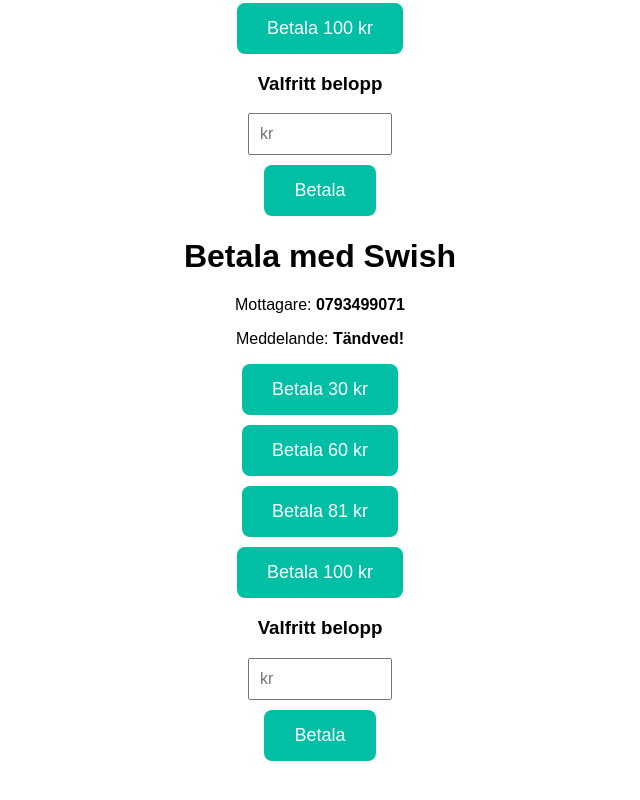
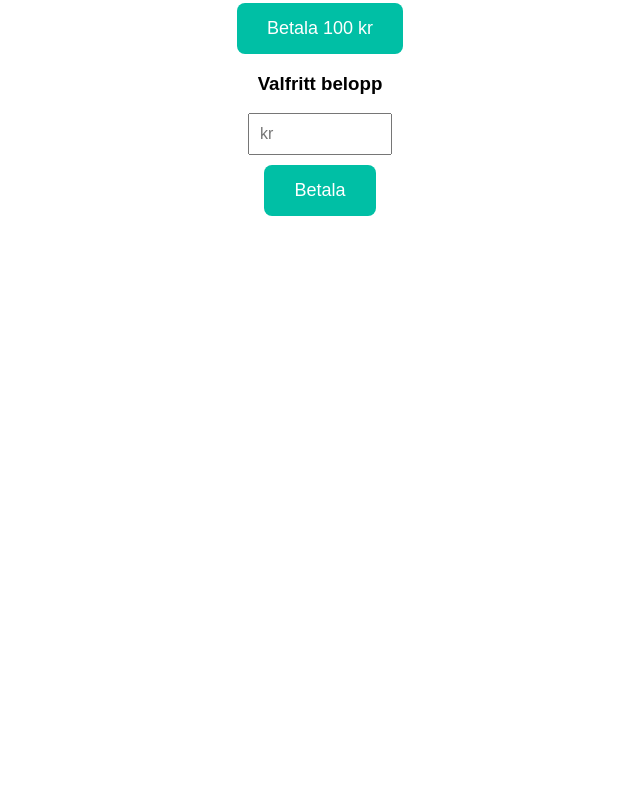
Before and after one commit to BoboBest123/swish-tandved, a plain HTML site: page index.html in a window 1280 px wide. Shown: the part 376-1176 px from the top of the page, without its empty margins (320-960 px from the left). After the commit the page ends 800 px from the top, so only its background shows below. Drawn offline with Linux system fonts and the light colour scheme.

Commit message:
Update index.html

```diff
--- a/index.html
+++ b/index.html
@@ -59,64 +59,3 @@
   </script>
 </body>
 </html>
-<!DOCTYPE html>
-<html lang="sv">
-<head>
-  <meta charset="UTF-8" />
-  <title>Betala med Swish – Tändved!</title>
-  <meta name="viewport" content="width=device-width, initial-scale=1.0" />
-  <style>
-    body {
-      font-family: sans-serif;
-      text-align: center;
-      padding: 40px;
-    }
-    button {
-      display: block;
-      margin: 10px auto;
-      padding: 15px 30px;
-      font-size: 18px;
-      background-color: #00bfa5;
-      color: white;
-      border: none;
-      border-radius: 8px;
-      cursor: pointer;
-    }
-    input[type="number"] {
-      padding: 10px;
-      font-size: 16px;
-      width: 120px;
-    }
-  </style>
-</head>
-<body>
-  <h1>Betala med Swish</h1>
-  <p>Mottagare: <strong>0793499071</strong></p>
-  <p>Meddelande: <strong>Tändved!</strong></p>
-
-  <button onclick="goToSwish(30)">Betala 30 kr</button>
-  <button onclick="goToSwish(60)">Betala 60 kr</button>
-  <button onclick="goToSwish(81)">Betala 81 kr</button>
-  <button onclick="goToSwish(100)">Betala 100 kr</button>
-
-  <h3>Valfritt belopp</h3>
-  <input type="number" id="customAmount" min="1" placeholder="kr" />
-  <button onclick="customPay()">Betala</button>
-
-  <script>
-    function goToSwish(amount) {
-      const url = `swish://payment?version=1&payee=0793499071&amount=${amount}&message=T%C3%A4ndved!`;
-      window.location.href = url;
-    }
-
-    function customPay() {
-      const val = document.getElementById('customAmount').value;
-      if (val && parseFloat(val) > 0) {
-        goToSwish(parseFloat(val));
-      } else {
-        alert("Skriv ett giltigt belopp.");
-      }
-    }
-  </script>
-</body>
-</html>
```
